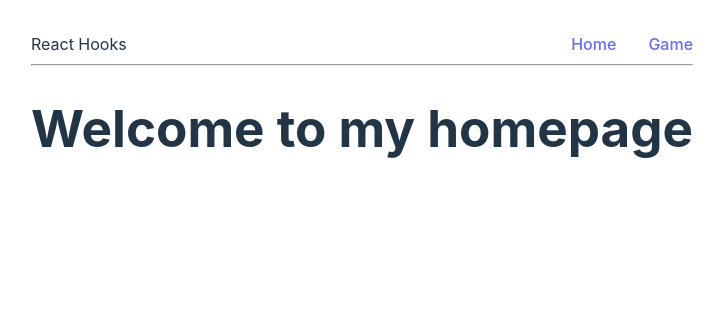
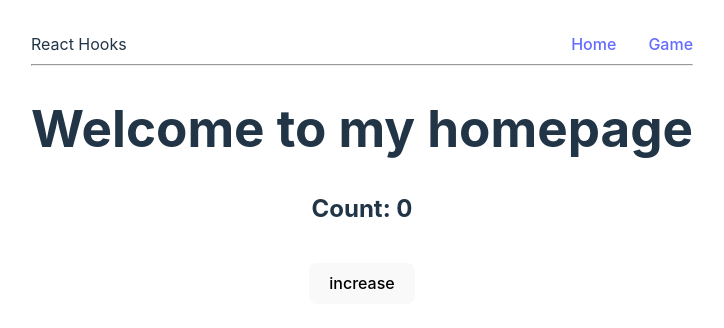
Before and after one commit to up1/workshop-react-hook, a React (Vite) app: page / in a window 1280 px wide. Shown: the top 328 px of the page, without its empty margins (278-1002 px from the left). Built offline with nearby package versions, Linux system fonts and the light colour scheme.

Commit message:
Demo with useState

```diff
--- a/src/pages/HomePage.jsx
+++ b/src/pages/HomePage.jsx
@@ -1,10 +1,20 @@
 import { Navbar } from "../components/Navbar.jsx";
+import { useState } from "react";
 
 export const HomePage = () => {
+  const [count, setCount] = useState(0)
   return (
     <>
       <Navbar />
       <h1>Welcome to my homepage</h1>
+
+      <h2>Count: {count}</h2>
+      <button onClick={() => {
+        setCount(count + 1)
+      }}>increase
+      </button>
+
+
       {/*  TODO: Cover Images */}
       {/*  TODO: Jokes */}
     </>
```
